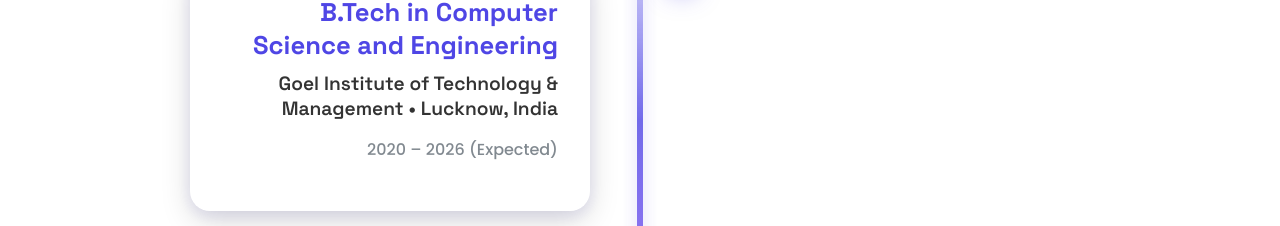
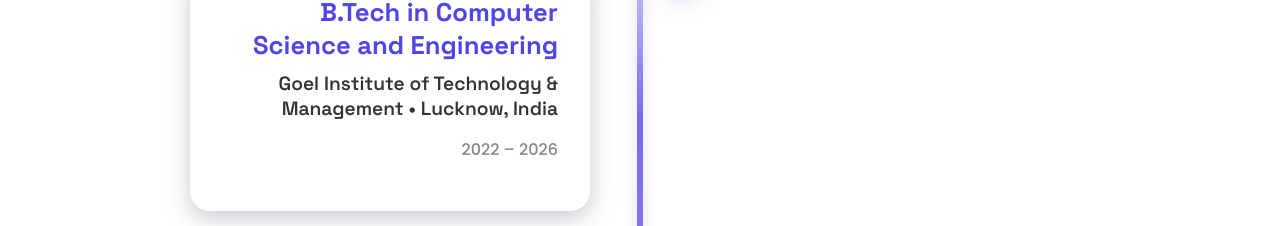
Before and after one commit to awadhesh8994/portfolio, a React (Create React App) app: page / in a window 1280 px wide. Shown: the part 4420-4646 px from the top of the page. Built offline with nearby package versions, Linux system fonts and the light colour scheme.

Commit message:
Updated About & Contact sections with new content and animations

```diff
--- a/src/components/Education.js
+++ b/src/components/Education.js
@@ -74,7 +74,7 @@
       degree: "B.Tech in Computer Science and Engineering",
       institution: "Goel Institute of Technology & Management",
       location: "Lucknow, India",
-      period: "2020 – 2026 (Expected)",
+      period: "2022 – 2026",
     },
     {
       id: 2,
```
